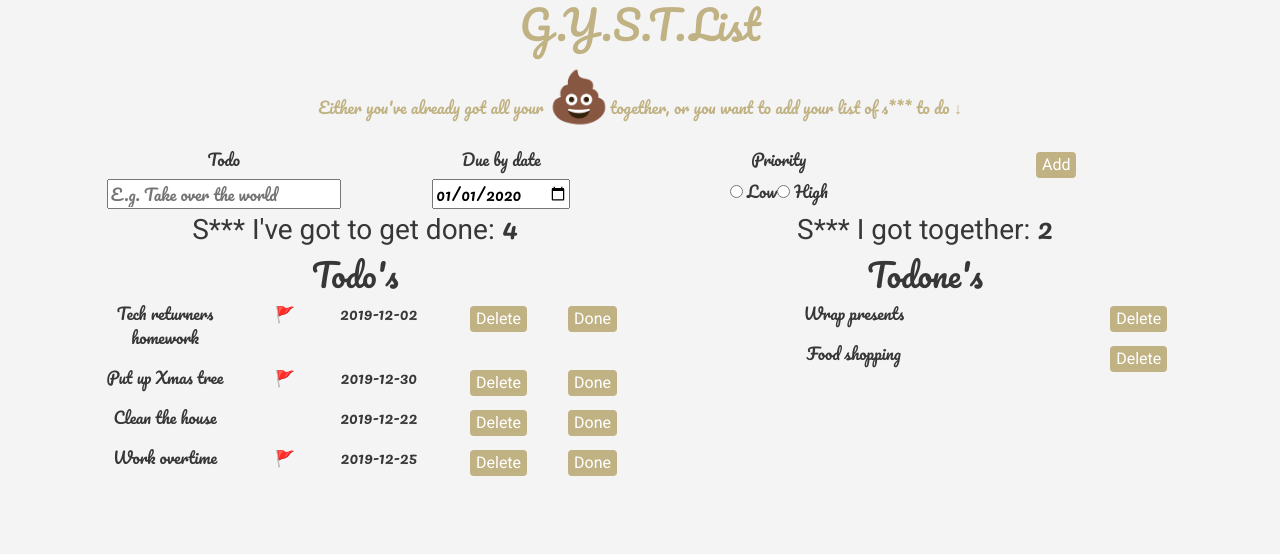
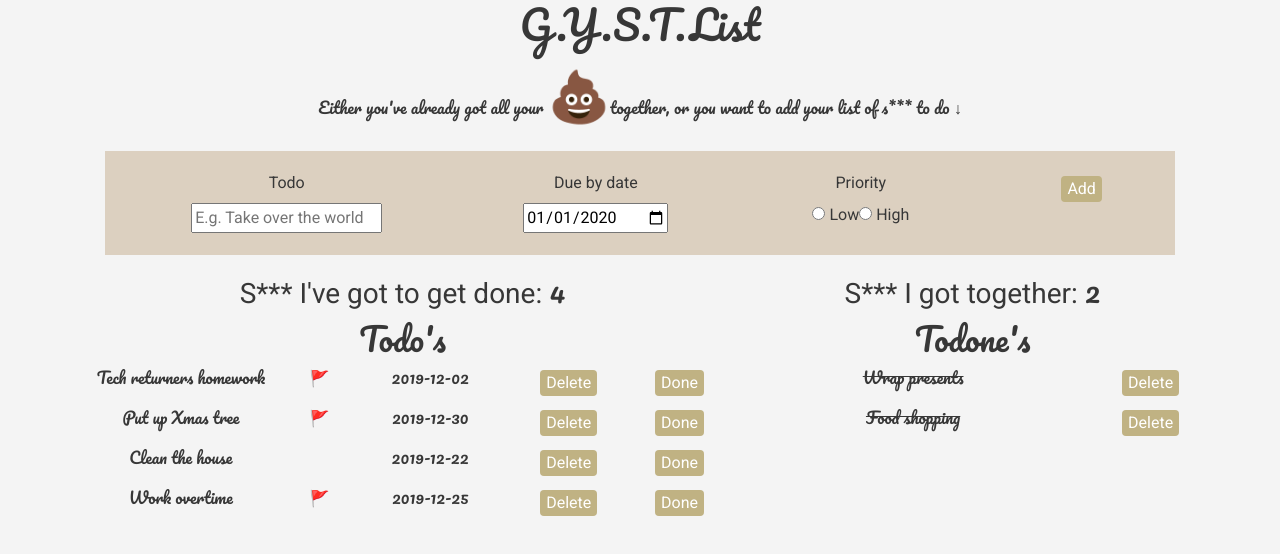
Before and after one commit to Alicjamp/todo-list-application, a React (Create React App) app: page / in a window 1280 px wide. Shown: the top 554 px of the page. Built offline with nearby package versions, Linux system fonts and the light colour scheme.

Commit message:
Complete button working

```diff
--- a/src/App.js
+++ b/src/App.js
@@ -31,7 +31,7 @@ class App extends React.Component {
     console.log(task, dueDate, important)
     const newTask = {
       task: task,
-      important: false,
+      important: important,
       complete: false,
       dueDate: dueDate,
       id: uuid()
@@ -54,6 +54,19 @@ class App extends React.Component {
     })
   }
 
+  completeTask = (id) => {
+    const newList = this.state.tasks.map(task => {
+      if (task.id == id) {
+        const updatedTask = { ...task, complete: true }
+        return updatedTask
+      }
+      return task
+    })
+    this.setState({
+      tasks: newList
+    })
+  }
+
   render() {
     const todoTasks = this.state.tasks.filter(todo => {
       return todo.complete === false
@@ -68,7 +81,7 @@ class App extends React.Component {
           <Header />
           <Form addTodoFunc={this.addTodo} />
           <div className="row">
-            <div className="col-12 col-md-6">
+            <div className="col-12 col-md-7">
               <TodoCount count={todoTasks.length} />
               <h2>Todo's</h2>
               {todoTasks.map(todo => {
@@ -77,6 +90,7 @@ class App extends React.Component {
                     <div className="col-12">
                       <Todo
                         deleteTaskFunc={this.deleteTask}
+                        completeTaskFunc={this.completeTask}
                         key={todo.id}
                         complete={todo.complete}
                         task={todo.task}
@@ -88,7 +102,7 @@ class App extends React.Component {
                 )
               })}
             </div>
-            <div className="col-12 col-md-6">
+            <div className="col-12 col-md-5">
               <TodoneCount count={todoneTasks.length} />
               <h2>Todone's</h2>
               {todoneTasks.map(todone => {
--- a/src/components/Form.js
+++ b/src/components/Form.js
@@ -19,9 +19,15 @@ class Form extends React.Component {
         })
     }
 
-    updateImportant = (event) => {
+    setLowPriority = (event) => {
         this.setState({
-            important: event.target.value
+            important: false
+        })
+    }
+
+    setHighPriority = (event) => {
+        this.setState({
+            important: true
         })
     }
 
@@ -34,15 +40,16 @@ class Form extends React.Component {
             this.state.important
         )
 
-        // event.preventDefault();
+        event.preventDefault();
     }
+
     render() {
         return (
             <div>
-                {/* <form> */}
+                <form>
                     <div className="container">
                         <div className="row">
-                            <div className="col-12 col-md-3">
+                            <div className="col-12 col-md-4">
                                 <label htmlFor="Todo">Todo</label><br></br>
                                 <input id="Todo" type="text" onChange={this.updateTask} value={this.state.task} placeholder="E.g. Take over the world" /><br></br>
                             </div>
@@ -52,15 +59,15 @@ class Form extends React.Component {
                             </div>
                             <div className="col-12 col-md-3">
                                 <label htmlFor="Priority">Priority</label><br></br>
-                                <label htmlFor="Low"><input id="Low" type="radio" name="Low-High" value="Low" selected /> Low</label>
-                                <label htmlFor="High"><input id="High" type="radio" name="Low-High" value="High" /> High</label>
+                                <label htmlFor="Low"><input onClick={this.setLowPriority} id="Low" type="radio" name="Low-High" value="Low" selected /> Low</label>
+                                <label htmlFor="High"><input onClick={this.setHighPriority} id="High" type="radio" name="Low-High" value="High" /> High</label>
                             </div>
-                            <div className="col-12 col-md-3">
+                            <div className="col-12 col-md-2">
                                 <button type="submit" onClick={this.addTodo} >Add</button>
                             </div>
                         </div>
                     </div>
-                    {/* </form> */}
+                    </form>
             </div>
 
         )
--- a/src/components/Style.css
+++ b/src/components/Style.css
@@ -22,13 +22,14 @@ button {
 form {
     background-color:#DCD0C0;
     color: #373737;
-    padding: 10px;
+    margin: 20px;
+    padding: 20px 5px 20px 5px;
     font-family: 'Roboto', cursive;
     }
 
 .title {
     text-align: center;
-    color: #C0B283
+    color: #373737
 }
 
 .poo {
--- a/src/components/Todo.js
+++ b/src/components/Todo.js
@@ -3,6 +3,9 @@ import React from "react";
 class Todo extends React.Component {
     handleDelete = () => {
         this.props.deleteTaskFunc(this.props.id)
+    }
+    handleUpdate = () => {
+        this.props.completeTaskFunc(this.props.id)
     }
     render() {
         return (
@@ -22,7 +25,7 @@ class Todo extends React.Component {
                     <button type="submit" onClick={this.handleDelete}> Delete</button>
                 </div>
                 <div className="col-12 col-sm-2">
-                    <button type="submit">Done</button>
+                    <button type="submit" onClick={this.handleUpdate}> Done</button>
                 </div>
             </div>
         )
--- /dev/null
+++ b/src/components/Todone.css
@@ -0,0 +1,6 @@
+.todone{
+    background-color: #F4F4F4;
+    font-family: 'Pacifico', cursive;
+    color: #373737;
+    text-decoration: line-through;
+    }
--- a/src/components/Todone.js
+++ b/src/components/Todone.js
@@ -1,4 +1,5 @@
 import React from "react";
+import '../components/Todone.css'
 
 class Todone extends React.Component {
     handleDelete = () => {
@@ -8,7 +9,7 @@ class Todone extends React.Component {
         return (
             <div className="row">
                 <div className="col-12 col-sm-9">
-                    <p>{this.props.task}</p>
+                    <p className="todone">{this.props.task}</p>
                 </div>
                 <div className="col-12 col-sm-3">
                     <button type="submit" onClick={this.handleDelete}> Delete</button>
```
Lines whose indentation alone changed are shown as unchanged.
